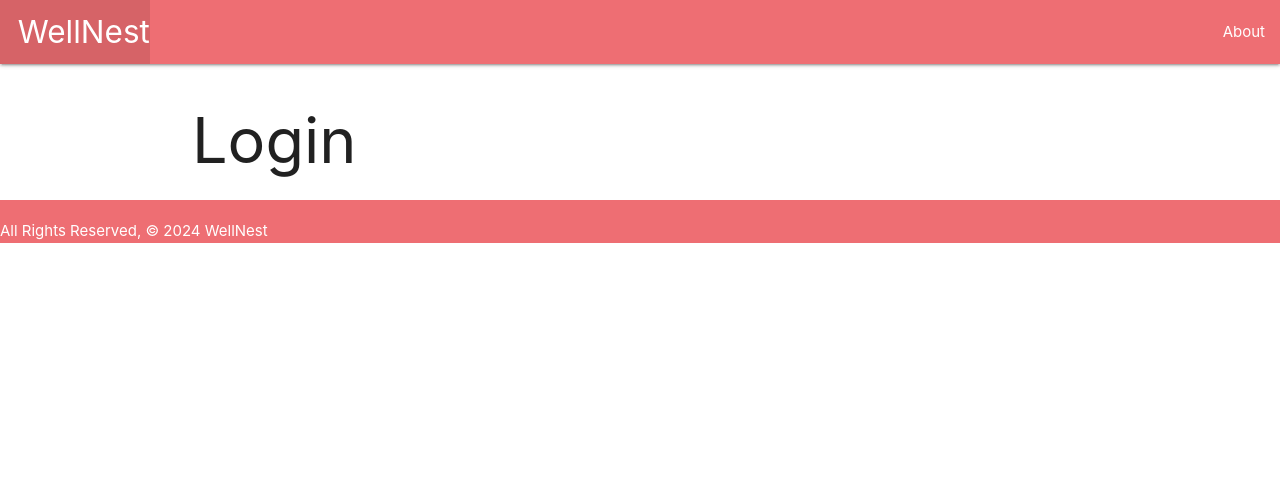
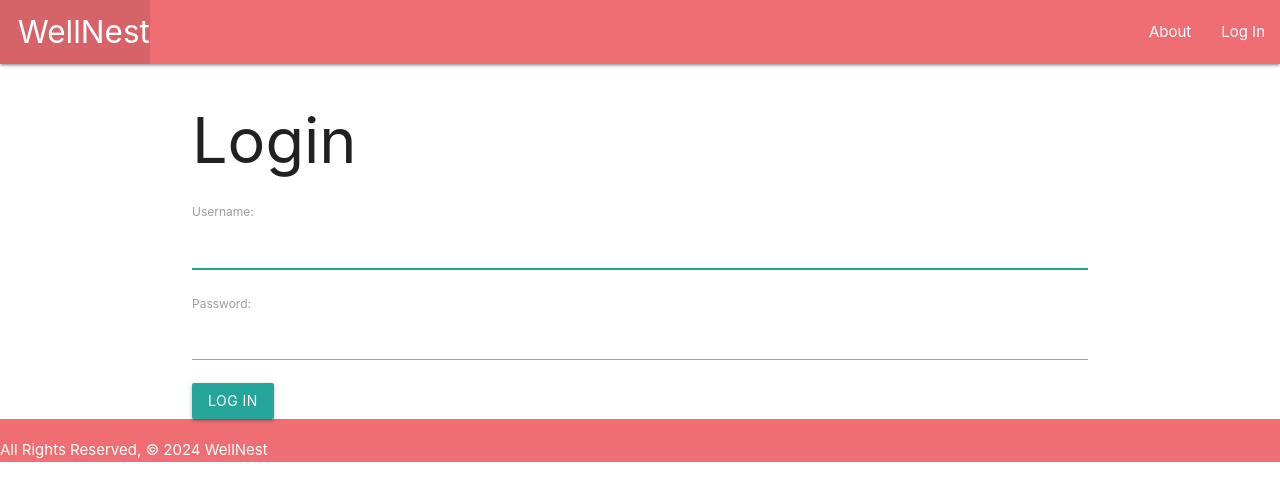
Before and after one commit to LGsusM69/wellNest, a Django app: page /accounts/login/ in a window 1280 px wide. Shown: the top 501 px of the page. Run offline with Django 3.2, Linux system fonts and the light colour scheme.

Commit message:
Login works, redirect, create log out btn

```diff
--- a/main_app/templates/base.html
+++ b/main_app/templates/base.html
@@ -1,29 +1,37 @@
 <!DOCTYPE html>
 <html lang="en">
   <head>
-  <meta charset="UTF-8">
-  <meta name="viewport" content="width=device-width, initial-scale=1.0">
-  <meta http-equiv="X-UA-Compatible" content="ie=edge">
+    <meta charset="UTF-8" />
+    <meta name="viewport" content="width=device-width, initial-scale=1.0" />
+    <meta http-equiv="X-UA-Compatible" content="ie=edge" />
     <title>WellNest</title>
-  <link rel="stylesheet" href="https://cdnjs.cloudflare.com/ajax/libs/materialize/1.0.0/css/materialize.min.css">
+    <link
+      rel="stylesheet"
+      href="https://cdnjs.cloudflare.com/ajax/libs/materialize/1.0.0/css/materialize.min.css"
+    />
   </head>
   <body>
     <header class="navbar-fixed">
       <nav>
         <div class="nav-wrapper">
           <ul>
-          <li><a href="/" class="left brand-logo">&nbsp;&nbsp;WellNest</a></li>
+            <li>
+              <a href="/" class="left brand-logo">&nbsp;&nbsp;WellNest</a>
+            </li>
           </ul>
           <ul class="right">
             <li><a href="/about">About</a></li>
+            {% if user.is_authenticated %}
+            <li><a href="{% url 'logout' %}">Log Out</a></li>
+            <!-- FIGURE OUT HOW TO MAKE BOTTOM NAV THE IF -->
+            {% else %}
+            <li><a href="{% url 'login' %}">Log In</a></li>
+            {% endif %}
           </ul>
         </div>
       </nav>
     </header>
-  <main class="container">
-    {% block content %}
-    {% endblock %}
-  </main>
+    <main class="container">{% block content %} {% endblock %}</main>
 
     <footer class="page-footer">
       All Rights Reserved, &copy; 2024 WellNest
--- a/main_app/templates/registration/login.html
+++ b/main_app/templates/registration/login.html
@@ -2,4 +2,11 @@
 
 <h1>Login</h1>
 
+<form action="{%url 'login' %}" method="POST">
+  {% csrf_token %} {{ form.as_p }}
+
+  <input type="hidden" name="next" value="{{ next }}" />
+  <button type="submit" class="btn">Log In</button>
+</form>
+
 {% endblock %}
--- a/wellNest/settings.py
+++ b/wellNest/settings.py
@@ -119,6 +119,7 @@ USE_TZ = True
 # https://docs.djangoproject.com/en/3.2/howto/static-files/
 
 STATIC_URL = '/static/'
+LOGIN_REDIRECT_URL = '/'
 
 # Default primary key field type
 # https://docs.djangoproject.com/en/3.2/ref/settings/#default-auto-field
```
Lines whose indentation alone changed are shown as unchanged.
